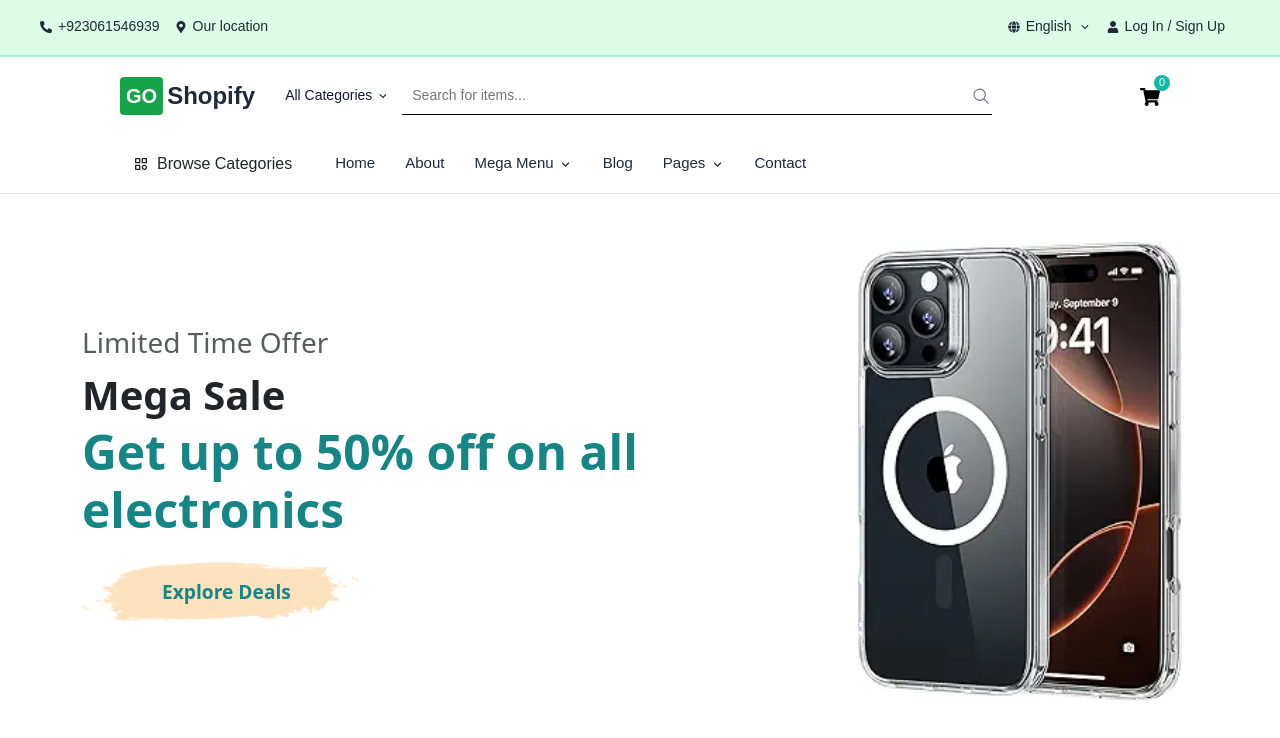
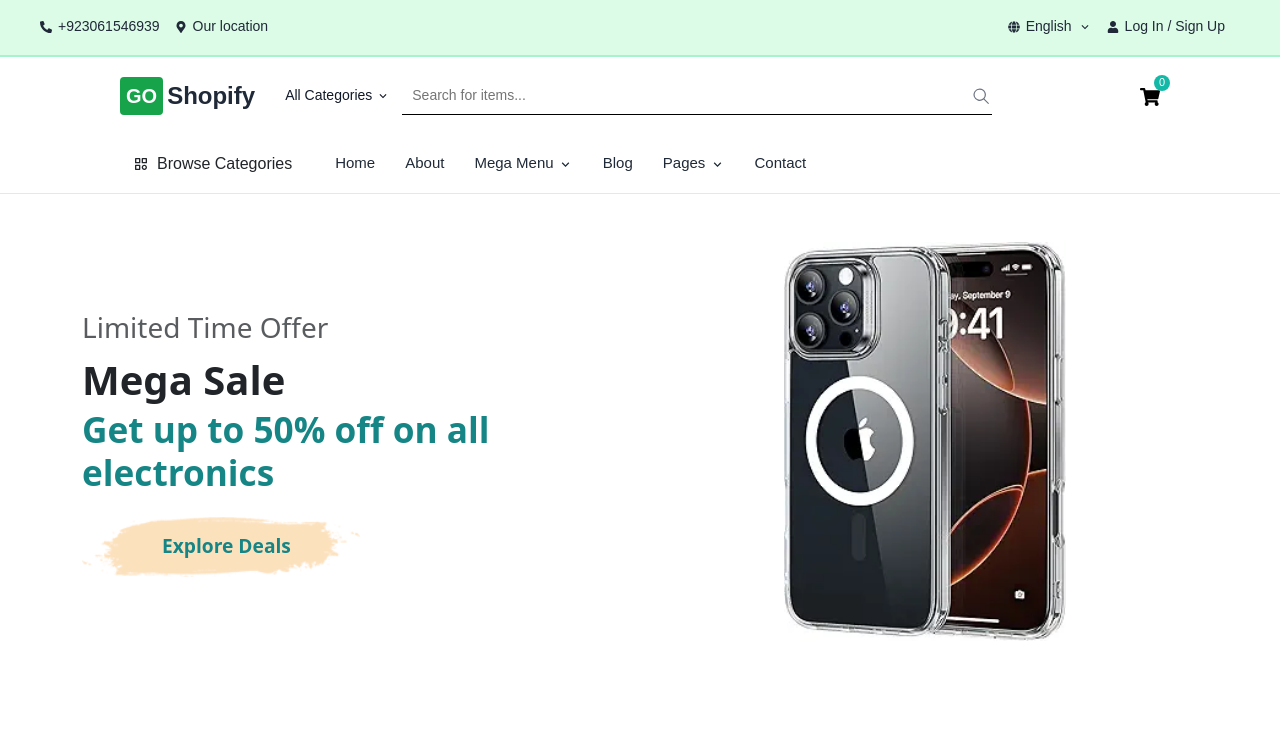
Before and after one commit to HN-Hassan-Nawaz/Shopify-Clone, a React (Vite) app: page / in a window 1280 px wide. Shown: the top 738 px of the page. Built offline with nearby package versions, Linux system fonts and the light colour scheme.

Commit message:
clone updated successfully

```diff
--- a/src/App.css
+++ b/src/App.css
@@ -239,7 +239,7 @@ body {
 
   .home-carousel{
     width: 100%;
-    height: 1100px;
+    height: 850px;
   }
 }
 
@@ -461,7 +461,7 @@ body {
 
   .home-carousel{
     width: 100%;
-    height: 600px;
+    height: 460px;
   }
 
   .logo-search {
@@ -1104,11 +1104,13 @@ body {
 /* home page content section css */
 .home-carousel {
   width: 100%;
+  /* background: red; */
 }
 
 /* Image container and image styling */
 .image-container {
-  height: 460px;
+  height: 400px;
+  /* background: green; */
   display: flex;
   align-items: center;
   justify-content: center;
--- a/src/components/homecomponents/HomeCarousel.jsx
+++ b/src/components/homecomponents/HomeCarousel.jsx
@@ -48,10 +48,10 @@ const HeroCarousel = () => {
                         <div className="container-fluid py-5 home-carousel">
                             <div className="container">
                                 <div className="row align-items-center">
-                                    <div className="col-md-8 py-5">
+                                    <div className="col-md-6 py-5">
                                         <p className="fs-3 text-muted mb-2">{slide.subtitle}</p>
                                         <h1 className="fs-1 mb-1 fw-bold">{slide.title}</h1>
-                                        <h2 className="fw-bold mb-4 desc-text col-md-10" style={{ fontSize: '3rem' }}>
+                                        <h2 className="fw-bold mb-4 desc-text col-md-10" style={{ fontSize: '2.2rem' }}>
                                             {slide.description}
                                         </h2>
                                         <div className="brush-container mt-4">
@@ -60,7 +60,7 @@ const HeroCarousel = () => {
                                             </div>
                                         </div>
                                     </div>
-                                    <div className="col-md-4 text-center image-container">
+                                    <div className="col-md-6 text-center image-container">
                                         <img
                                             src={slide.image}
                                             alt={slide.title}
```
